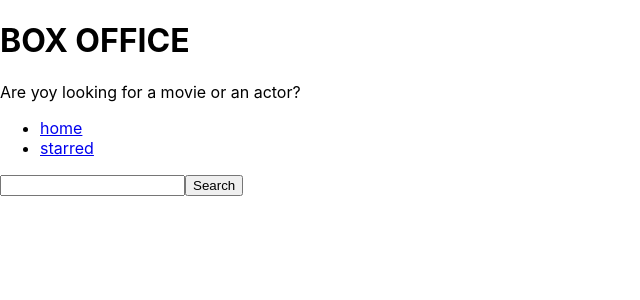
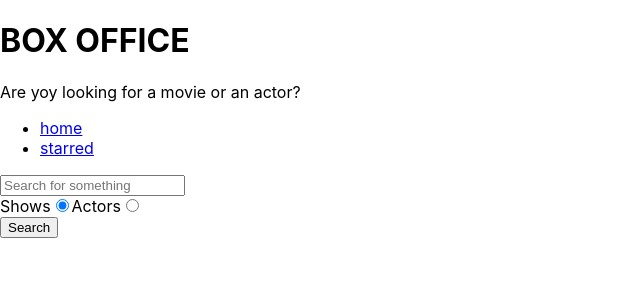
Before and after one commit to lucy-16/box-office, a React (Create React App) app: page / in a window 1280 px wide. Shown: the top 300 px of the page, without its empty margins (0-640 px from the left). Built offline with nearby package versions, Linux system fonts and the light colour scheme.

Commit message:
added search option

```diff
--- a/src/pages/Home.js
+++ b/src/pages/Home.js
@@ -5,9 +5,13 @@
 const Home = () => {
   const [input, setInput] = useState('');
   const [results, setResults] = useState(null);
+  const [searchOption, setSearchOption] = useState('shows');
+
+  const isShowsSearch = searchOption === 'shows';
 
   const onSearch = () => {
-    apiGet(`/search/shows?q=${input}`).then(result => {
+
+    apiGet(`/search/${searchOption}?q=${input}`).then(result => {
       setResults(result);
     });
   };
@@ -22,19 +26,23 @@
     }
   };
 
+  const onRadioChange = ev => {
+    setSearchOption(ev.target.value);
+  };
+
   const renderResults = () => {
     if (results && results.length === 0) {
       return <div>No results</div>;
     }
 
     if (results && results.length > 0) {
-      return (
-        <div>
-          {results.map(item => (
-            <div key={item.show.id}>{item.show.name}</div>
-          ))}
-        </div>
-      );
+
+        return results[0].show
+        ? results.map(item => <div key={item.show.id}>{item.show.name}</div>)
+        : results.map(item => (
+            <div key={item.person.id}>{item.person.name}</div>
+          ));
+
     }
 
     return null;
@@ -44,10 +52,35 @@
     <MainPageLayout>
       <input
         type="text"
+        placeholder="Search for something"
         onChange={onInputChange}
         onKeyDown={onKeyDown}
         value={input}
       />
+      <div>
+        <label htmlFor="shows-search">
+          Shows
+          <input
+            id="shows-search"
+            type="radio"
+            value="shows"
+            checked={isShowsSearch}
+            onChange={onRadioChange}
+          />
+        </label>
+
+        <label htmlFor="actors-search">
+          Actors
+          <input
+            id="actors-search"
+            type="radio"
+            value="people"
+            checked={!isShowsSearch}
+            onChange={onRadioChange}
+          />
+        </label>
+      </div>
+
       <button type="button" onClick={onSearch}>
         Search
       </button>
```
